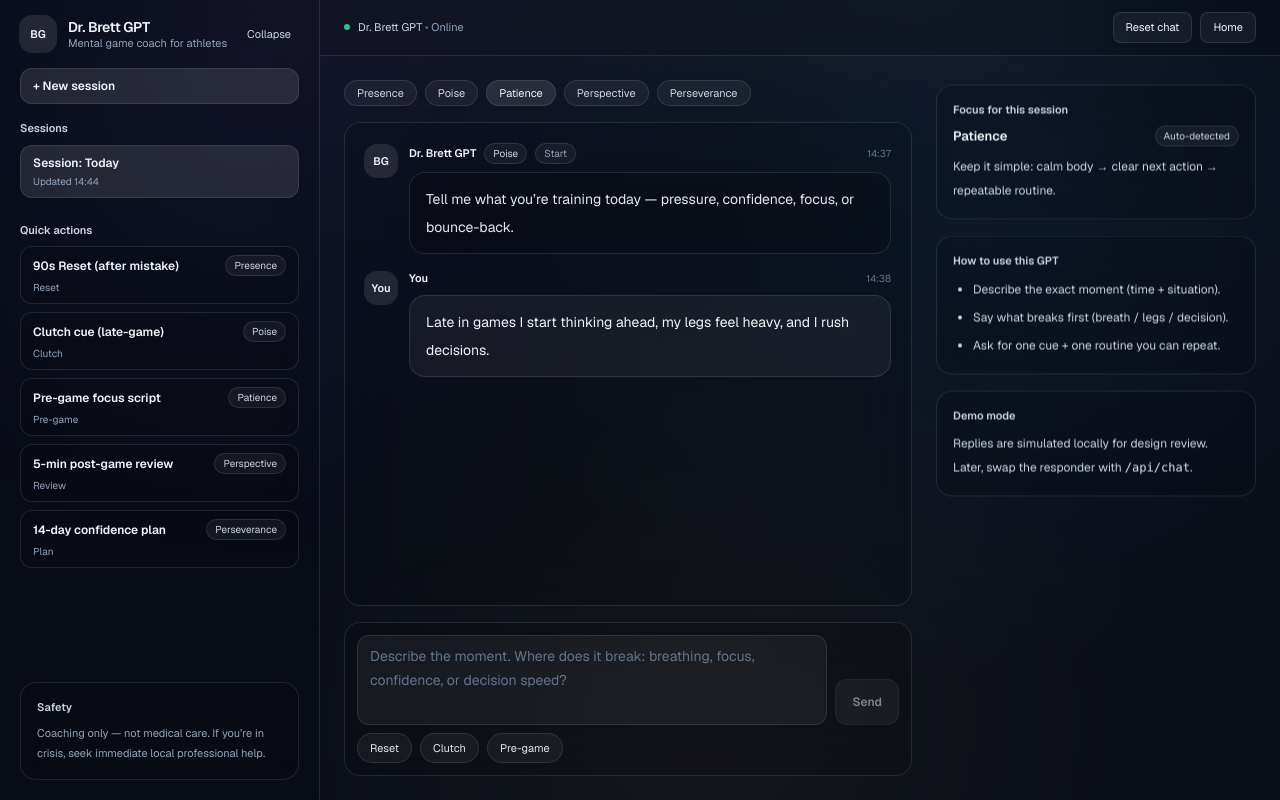
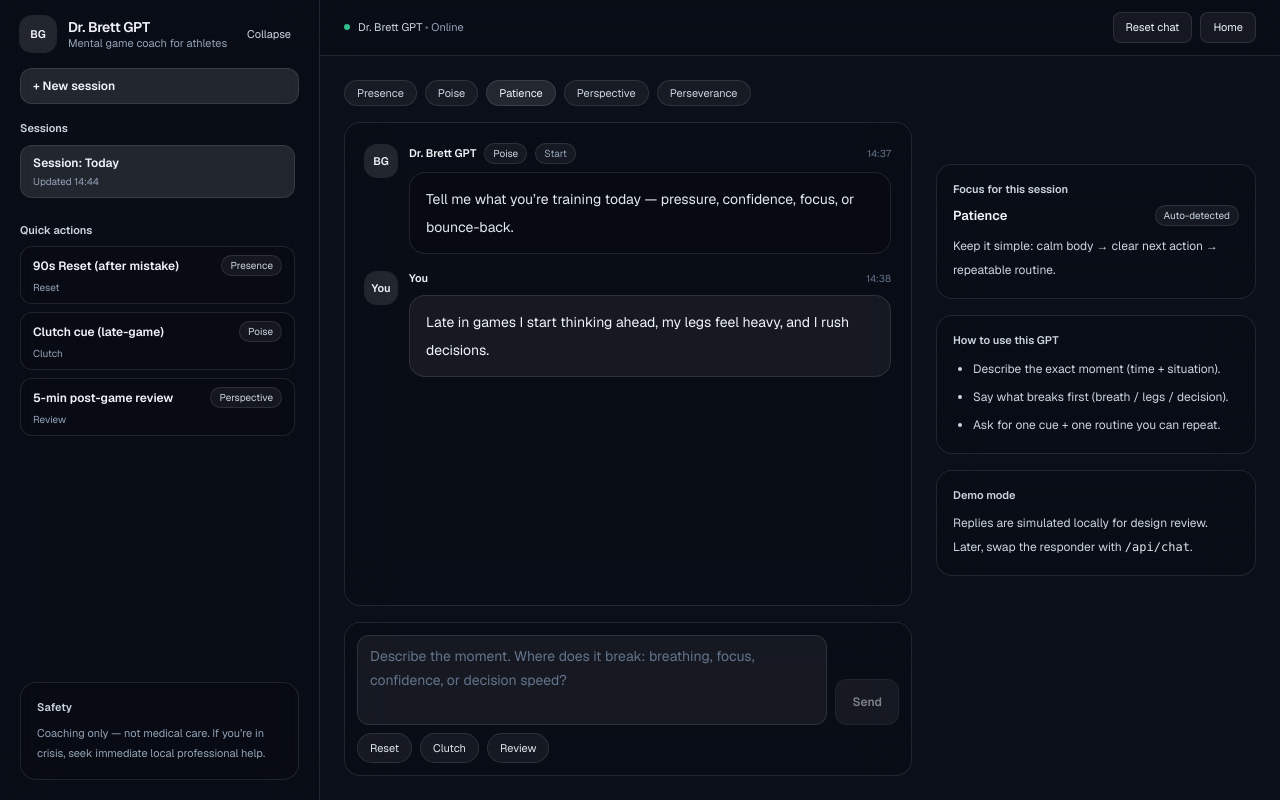
Before and after one commit to CODEHERO-alt/nextjs-with-supabase, a Next.js app: page /chat in a window 1280 px wide. Built offline with nearby package versions, Linux system fonts and the light colour scheme.

Commit message:
Update page.tsx

```diff
--- a/app/chat/page.tsx
+++ b/app/chat/page.tsx
@@ -30,6 +30,13 @@ const BRAND = {
   subtitle: "Mental game coach for athletes",
 };
 
+/**
+ * Reduced quick actions: 3 (more room for sessions list)
+ * Keep the most-used / highest-value:
+ * - Reset (after mistake)
+ * - Clutch (late-game)
+ * - Post-game review
+ */
 const QUICK_ACTIONS: Array<{
   k: string;
   title: string;
@@ -54,14 +61,6 @@ const QUICK_ACTIONS: Array<{
     fundamental: "Poise",
   },
   {
-    k: "pregame",
-    title: "Pre-game focus script",
-    prompt:
-      "Write a short pre-game script I can read before warm-up. I want to feel ___. My biggest distraction is ___.",
-    tag: "Pre-game",
-    fundamental: "Patience",
-  },
-  {
     k: "review",
     title: "5-min post-game review",
     prompt:
@@ -69,23 +68,12 @@ const QUICK_ACTIONS: Array<{
     tag: "Review",
     fundamental: "Perspective",
   },
-  {
-    k: "plan",
-    title: "14-day confidence plan",
-    prompt:
-      "Create a simple 14-day plan to rebuild confidence and consistency. My level is ___. I can commit __ minutes/day.",
-    tag: "Plan",
-    fundamental: "Perseverance",
-  },
 ];
 
 /** ---------------- Storage ---------------- */
 const STORAGE_KEY = "bgpt_chat_v1";
 
-/** ---------------- Build-safe deterministic ID helpers ----------------
- * Avoid Date.now / crypto.randomUUID / Math.random during render to satisfy
- * Next.js prerender constraints for Client Components.
- */
+/** ---------------- Build-safe deterministic ID helpers ---------------- */
 let __uidCounter = 0;
 /** Render-safe deterministic ID (no random/Date/crypto) */
 function uid(prefix = "x") {
@@ -94,7 +82,6 @@ function uid(prefix = "x") {
 }
 /** Runtime ID (event handlers / effects only) */
 function rid(prefix = "m") {
-  // IMPORTANT: call only in effects or user events (not during render)
   const c = (globalThis as any)?.crypto as Crypto | undefined;
   if (c?.randomUUID) return `${prefix}_${c.randomUUID()}`;
 
@@ -129,6 +116,93 @@ function detectTone(text: string): Tone {
   if (win && !loss) return "celebrate";
   if (loss) return "reframe";
   return "steady";
+}
+
+/** ---------------- Interactive background ----------------
+ * - Pointer-follow radial lights via CSS variables (--mx/--my)
+ * - Gentle ambient drift so mobile still feels alive
+ * - Respects prefers-reduced-motion
+ * - Fixed layer ensures background never “cuts off” at page bottom
+ */
+function useInteractiveBackground() {
+  useEffect(() => {
+    const root = document.documentElement;
+
+    const prefersReduced =
+      typeof window !== "undefined" &&
+      window.matchMedia &&
+      window.matchMedia("(prefers-reduced-motion: reduce)").matches;
+
+    // Set defaults so it looks good before first mouse move
+    root.style.setProperty("--mx", "50%");
+    root.style.setProperty("--my", "18%");
+
+    // Ambient drift (works even without mouse). Keep subtle.
+    let raf = 0;
+    let t0 = performance.now();
+    const drift = () => {
+      const t = (performance.now() - t0) / 1000;
+      // gentle slow movement in a small range
+      const x = 50 + Math.sin(t * 0.18) * 6;
+      const y = 18 + Math.cos(t * 0.14) * 5;
+      // Only apply drift if user hasn't moved mouse recently
+      if (prefersReduced) return;
+      root.style.setProperty("--dx", `${x}%`);
+      root.style.setProperty("--dy", `${y}%`);
+      raf = requestAnimationFrame(drift);
+    };
+
+    // Pointer follow (smoothed)
+    let targetX = 0.5;
+    let targetY = 0.18;
+    let currentX = 0.5;
+    let currentY = 0.18;
+    let lastPointerAt = 0;
+
+    const onMove = (e: PointerEvent) => {
+      const w = Math.max(1, window.innerWidth);
+      const h = Math.max(1, window.innerHeight);
+      targetX = Math.min(0.98, Math.max(0.02, e.clientX / w));
+      targetY = Math.min(0.98, Math.max(0.02, e.clientY / h));
+      lastPointerAt = performance.now();
+    };
+
+    const animate = () => {
+      // Ease towards target
+      const ease = 0.10;
+      currentX = currentX + (targetX - currentX) * ease;
+      currentY = currentY + (targetY - currentY) * ease;
+
+      // If no pointer activity recently, blend toward drift position (dx/dy)
+      const idle = performance.now() - lastPointerAt > 2500;
+      if (idle && !prefersReduced) {
+        const dx = parseFloat(getComputedStyle(root).getPropertyValue("--dx")) || 50;
+        const dy = parseFloat(getComputedStyle(root).getPropertyValue("--dy")) || 18;
+        const driftX = dx / 100;
+        const driftY = dy / 100;
+        currentX = currentX + (driftX - currentX) * 0.02;
+        currentY = currentY + (driftY - currentY) * 0.02;
+      }
+
+      root.style.setProperty("--mx", `${Math.round(currentX * 1000) / 10}%`);
+      root.style.setProperty("--my", `${Math.round(currentY * 1000) / 10}%`);
+
+      raf = requestAnimationFrame(animate);
+    };
+
+    // Start drift + animation
+    if (!prefersReduced) {
+      raf = requestAnimationFrame(drift);
+    }
+    raf = requestAnimationFrame(animate);
+
+    window.addEventListener("pointermove", onMove, { passive: true });
+
+    return () => {
+      window.removeEventListener("pointermove", onMove);
+      cancelAnimationFrame(raf);
+    };
+  }, []);
 }
 
 /** ---------------- Minimal local “coach brain” with tone branching ---------------- */
@@ -450,6 +524,8 @@ function writeStorage(data: { sessions: Session[]; activeId: string }) {
 
 /** ---------------- Page ---------------- */
 export default function ChatPage() {
+  useInteractiveBackground();
+
   const responderMode = useMemo(getResponderMode, []);
 
   const [sidebarOpen, setSidebarOpen] = useState(true);
@@ -660,8 +736,6 @@ export default function ChatPage() {
           )
         );
       }
-
-      // Streaming seam is intentionally stubbed in callApiChatStreaming()
     } catch {
       const assistantMsg: Message = {
         id: rid("a"),
@@ -683,11 +757,40 @@ export default function ChatPage() {
   }
 
   return (
-    <div className="min-h-screen bg-[#0b0f19] text-slate-100">
-      {/* subtle background */}
-      <div className="pointer-events-none fixed inset-0 opacity-70">
-        <div className="absolute -top-24 left-1/2 h-[420px] w-[920px] -translate-x-1/2 rounded-full bg-gradient-to-b from-white/10 via-white/0 to-transparent blur-3xl" />
-        <div className="absolute inset-0 bg-[radial-gradient(circle_at_20%_10%,rgba(90,79,246,0.10),transparent_40%),radial-gradient(circle_at_75%_20%,rgba(58,166,255,0.10),transparent_45%),radial-gradient(circle_at_55%_90%,rgba(244,197,66,0.06),transparent_45%)]" />
+    <div className="min-h-screen bg-[#0b0f19] text-slate-100 overflow-hidden">
+      {/* Fixed interactive gradient background — never “cuts off” */}
+      <div className="pointer-events-none fixed inset-0 -z-10">
+        {/* Base wash */}
+        <div className="absolute inset-0 bg-[#0b0f19]" />
+
+        {/* Pointer-follow light */}
+        <div
+          className="absolute inset-0 opacity-80"
+          style={{
+            background:
+              "radial-gradient(900px circle at var(--mx) var(--my), rgba(90,79,246,0.18), transparent 55%)",
+          }}
+        />
+        {/* Secondary soft light (drift blend) */}
+        <div
+          className="absolute inset-0 opacity-70"
+          style={{
+            background:
+              "radial-gradient(820px circle at calc(var(--mx) + 18%) calc(var(--my) + 14%), rgba(58,166,255,0.14), transparent 58%)",
+          }}
+        />
+        {/* Warm accent */}
+        <div
+          className="absolute inset-0 opacity-60"
+          style={{
+            background:
+              "radial-gradient(760px circle at calc(var(--mx) - 18%) calc(var(--my) + 44%), rgba(244,197,66,0.10), transparent 60%)",
+          }}
+        />
+        {/* Texture layer */}
+        <div className="absolute inset-0 opacity-40 bg-[linear-gradient(to_bottom,rgba(255,255,255,0.05),transparent_30%,rgba(255,255,255,0.03))]" />
+        {/* Subtle grain */}
+        <div className="absolute inset-0 opacity-[0.08] bg-[radial-gradient(circle_at_1px_1px,rgba(255,255,255,0.65)_1px,transparent_0)] [background-size:24px_24px]" />
       </div>
 
       <div className="relative mx-auto flex min-h-screen max-w-[1400px]">
@@ -716,7 +819,8 @@ export default function ChatPage() {
             </button>
           </div>
 
-          <div className="px-5">
+          {/* Make the middle area scroll internally so sessions don't “push” layout */}
+          <div className="flex min-h-0 flex-1 flex-col px-5">
             <button
               onClick={newSession}
               className="w-full rounded-xl border border-white/10 bg-white/10 px-3 py-2 text-left text-[12px] font-semibold hover:bg-white/15"
@@ -724,7 +828,8 @@ export default function ChatPage() {
               + New session
             </button>
 
-            <div className="mt-4">
+            <div className="mt-4 min-h-0 flex-1 overflow-auto pr-1">
+              <div>
                 <div className="mb-2 text-[11px] font-semibold text-slate-300">Sessions</div>
                 <div className="space-y-2">
                   {sessions.map((s) => (
@@ -767,8 +872,9 @@ export default function ChatPage() {
                 </div>
               </div>
             </div>
+          </div>
 
-          <div className="mt-auto px-5 pb-5 pt-4">
+          <div className="px-5 pb-5 pt-4">
             <div className="rounded-2xl border border-white/10 bg-black/15 p-4">
               <div className="text-[11px] font-semibold text-slate-300">Safety</div>
               <div className="mt-2 text-[11px] leading-5 text-slate-400">
@@ -779,7 +885,7 @@ export default function ChatPage() {
         </aside>
 
         {/* Main */}
-        <main className="relative z-10 flex min-h-screen flex-1 flex-col">
+        <main className="relative z-10 flex min-h-screen flex-1 flex-col min-w-0">
           {/* Top bar */}
           <div className="sticky top-0 z-20 border-b border-white/10 bg-black/10 backdrop-blur-xl">
             <div className="mx-auto flex max-w-[1100px] items-center justify-between px-4 py-3 md:px-6">
@@ -818,9 +924,10 @@ export default function ChatPage() {
             </div>
           </div>
 
-          <div className="mx-auto flex w-full max-w-[1100px] flex-1 gap-6 px-4 py-6 md:px-6">
+          {/* Make this area own the scroll; prevents “bottom fade/flat” issues */}
+          <div className="mx-auto flex w-full max-w-[1100px] flex-1 gap-6 px-4 py-6 md:px-6 min-h-0 overflow-hidden">
             {/* Chat column */}
-            <section className="flex min-w-0 flex-1 flex-col">
+            <section className="flex min-w-0 flex-1 flex-col min-h-0">
               {/* Fundamentals strip */}
               <div className="mb-4 flex flex-wrap gap-2">
                 {(["Presence", "Poise", "Patience", "Perspective", "Perseverance"] as Fundamental[]).map((f) => (
@@ -897,7 +1004,7 @@ export default function ChatPage() {
                 </div>
 
                 <div className="mt-2 flex flex-wrap gap-2">
-                  {QUICK_ACTIONS.slice(0, 3).map((a) => (
+                  {QUICK_ACTIONS.map((a) => (
                     <button
                       key={a.k}
                       onClick={() => applyQuick(a.prompt)}
@@ -969,7 +1076,7 @@ function ChatRow({ message }: { message: Message }) {
   }, [isUser, message.content]);
 
   return (
-    <div className={["flex gap-3", "justify-start"].join(" ")}>
+    <div className="flex gap-3 justify-start">
       <Avatar label={isUser ? "You" : "BG"} />
       <div className="min-w-0 flex-1">
         <div className="flex items-center justify-between gap-3">
```
Lines whose indentation alone changed are shown as unchanged.
